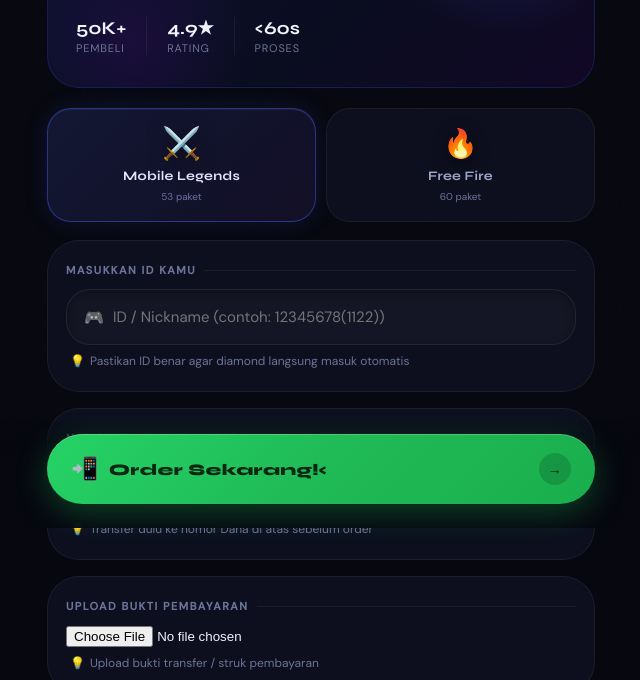
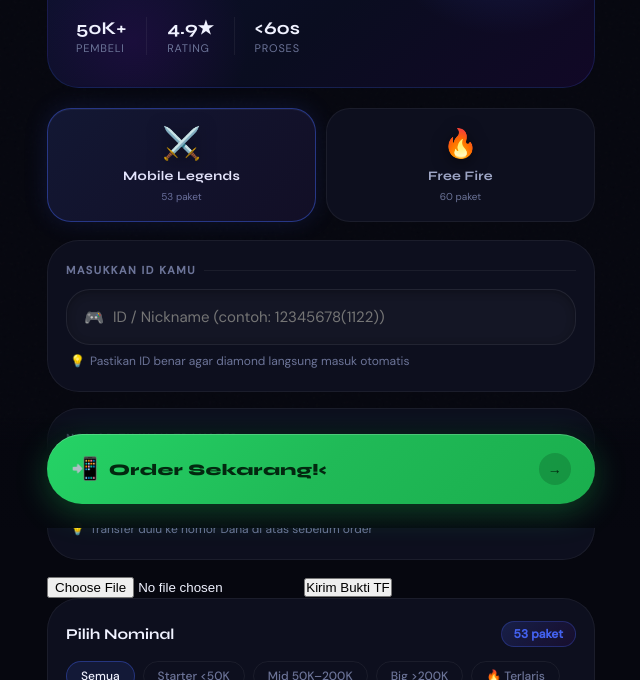
Before and after one commit to Skyzhumd/dliistore, a website: page index.html in a window 1280 px wide. Shown: the part 272-952 px from the top of the page, without its empty margins (319-959 px from the left). Drawn offline with Linux system fonts and the light colour scheme.

Commit message:
Add files via upload

```diff
--- a/index.html
+++ b/index.html
@@ -644,14 +644,8 @@
 </div>
 
 <!-- Upload Bukti Pembayaran -->
-<div class="card-section">
-  <div class="section-label">Upload Bukti Pembayaran</div>
-  <input type="file" id="paymentProof" accept="image/*">
-  <div class="input-hint">
-    <span>💡</span>
-    <span>Upload bukti transfer / struk pembayaran</span>
-  </div>
-</div>
+<input type="file" id="buktiTf" accept="image/*">
+<button onclick="orderViaWA()">Kirim Bukti TF</button>
   <!-- PRODUCTS -->
   <div class="card-section" style="padding-bottom: 14px;">
     <div class="products-header">
@@ -993,5 +987,25 @@ async function orderTelegram() {
   }
 }
 </script>
+<script>
+function orderViaWA() {
+  const idGame = document.getElementById('gameId').value.trim();
+  const product = selectedProduct ? selectedProduct.nama : null;
+  const noDana = document.getElementById('noDana').value.trim();
+
+  if(!idGame || !product){
+    alert('Lengkapi semua field');
+    return;
+  }
+
+  // Text WA
+  const text = `Halo Admin DliiStore!
+  saya mau konfirmasi pembayaran order yang sudah di kirim via bot telegram.`;
+
+  // Buat WA link
+  const phone = '62882021481133'; // admin
+  window.open(`https://wa.me/${phone}?text=${encodeURIComponent(text)}`, '_blank');
+}
+</script>
 </body>
 </html>
```
